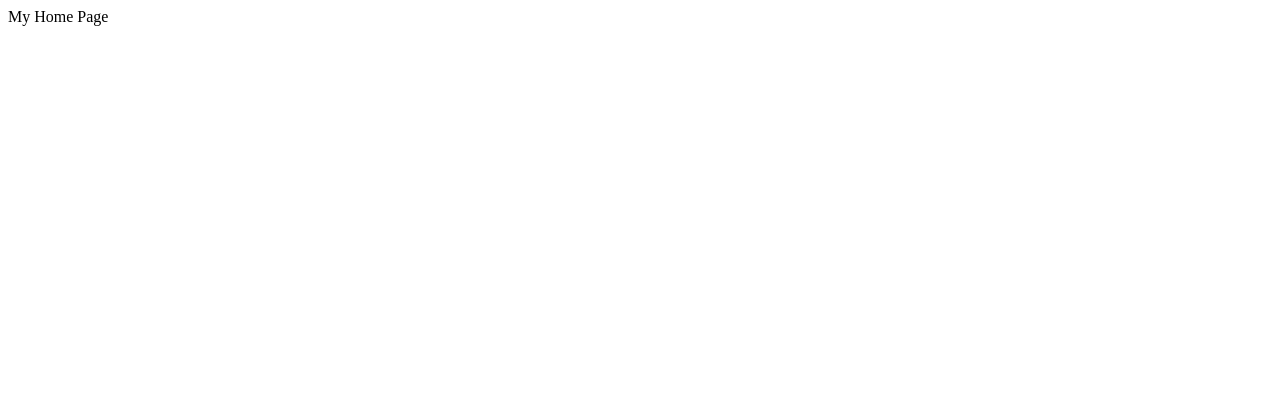
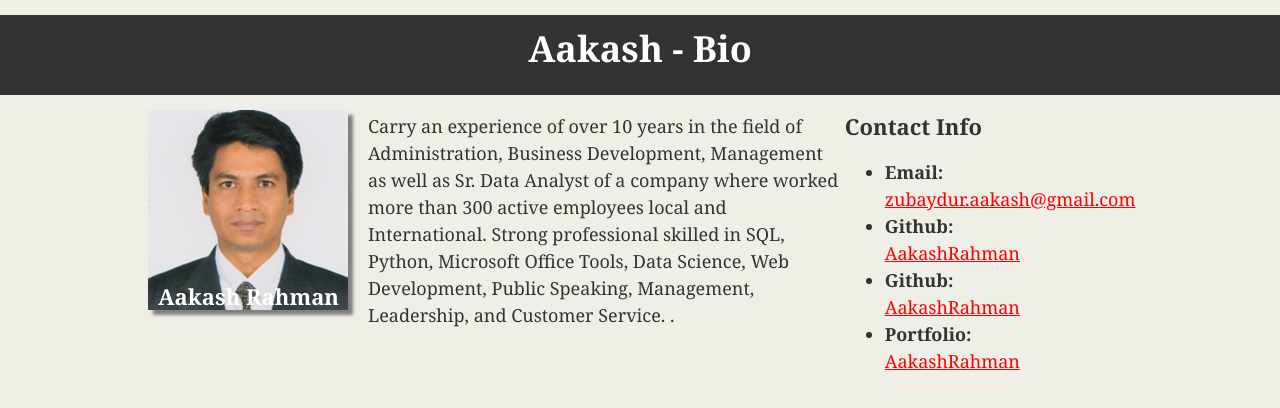
Before and after one commit to AakashRahman/AakashRahman.github.io, a plain HTML site: page index.html in a window 1280 px wide. Drawn offline with Linux system fonts and the light colour scheme.

Commit message:
Add files via upload

```diff
--- a/index.html
+++ b/index.html
@@ -1,3 +1,48 @@
-<html>
-    My Home Page
+<!DOCTYPE html>
+
+<!-- CSS Stylesheets with Relative Paths -->
+
+<html lang="en-us">
+<head>
+  <meta charset="UTF-8">
+  <title>CSS Stylesheets with Relative Paths</title>
+
+  <!-- This line is money! It points your HTML to the CSS file. -->
+  <!-- Notice the "relative" pathway? It matches a file inside our current directory's "assets" folder. Open it to see our style rules. -->
+  <link rel="stylesheet" type="text/css" href="style.css">
+</head>
+
+<body>
+
+  <header>
+    <h1>Aakash - Bio</h1>
+  </header>
+
+  <main class="container">
+    <section id="main-bio">
+      <section id="figure">
+        <h2 id="bio-name">Aakash Rahman</h2>
+        <img id="bio-image" src="AakashPic.jpg" alt="Aakash Rahman">
+      </section>
+      <p>Carry an experience of over 10 years in the field of Administration,
+         Business Development, Management
+        as well as Sr. Data Analyst of a company where worked more
+        than 300 active employees local and International. Strong professional
+        skilled in SQL, Python, Microsoft Office Tools, Data Science, Web Development,
+         Public Speaking, Management, Leadership, and Customer Service.
+        . </p>
+    </section>
+
+    <aside id="contact-info">
+      <h2>Contact Info</h2>
+      <ul>
+        <li><strong>Email:</strong> <a href="#">zubaydur.aakash@gmail.com</a></li>
+        <li><strong>Github:</strong> <a href="https://github.com/aakashRahman" target="_blank">AakashRahman </a></li>
+        <li><strong>Github:</strong> <a href="https://www.linkedin.com/in/aakash-rahman-37762a114" target="_blank">AakashRahman </a></li>
+        <li><strong>Portfolio:</strong> <a href="https://aakashrahman.github.io/" target="_blank">AakashRahman</a></li>
+      </ul>
+    </aside>
+  </main>
+</body>
+
 </html>
--- /dev/null
+++ b/style.css
@@ -0,0 +1,65 @@
+/*
+ First External CSS Stylesheet
+ */
+
+/* Styling for HTML elements */
+body {
+  padding: 0;
+  margin: 0;
+  font-family: Georgia, "Times New Roman", Times, serif;
+  font-size: 18px;
+  line-height: 150%;
+  color: #333;
+  background: #efeee7;
+}
+header {
+  background-color: #333;
+  height: 80px;
+}
+h1 {
+  color: white;
+  text-align: center;
+  margin-top: 15px;
+  margin-bottom: 15px;
+  padding: 20px 0px;
+}
+h2 {
+  font-size: 22px;
+
+}
+a {
+  color: red;
+}
+.container {
+  width: 1024px;
+  margin: 0 auto;
+}
+#bio-image{
+  float: left;
+  height: 200;
+  width: 200;
+  margin-left: 20px;
+  margin-right: 20px;
+  margin-top: 15px;
+  box-shadow: 5px 5px 3px gray;
+}
+#main-bio {
+  float: left;
+  width: 70%;
+}
+#figure {
+  position: relative;
+}
+
+#contact-info {
+  float: left;
+  width: 20%;
+}
+
+#bio-name {
+  float: left;
+  position: absolute;
+  top: 170px;
+  left: 30px;
+  color:white
+}
```
Also changed, not shown: AakashPic.jpg (added).
